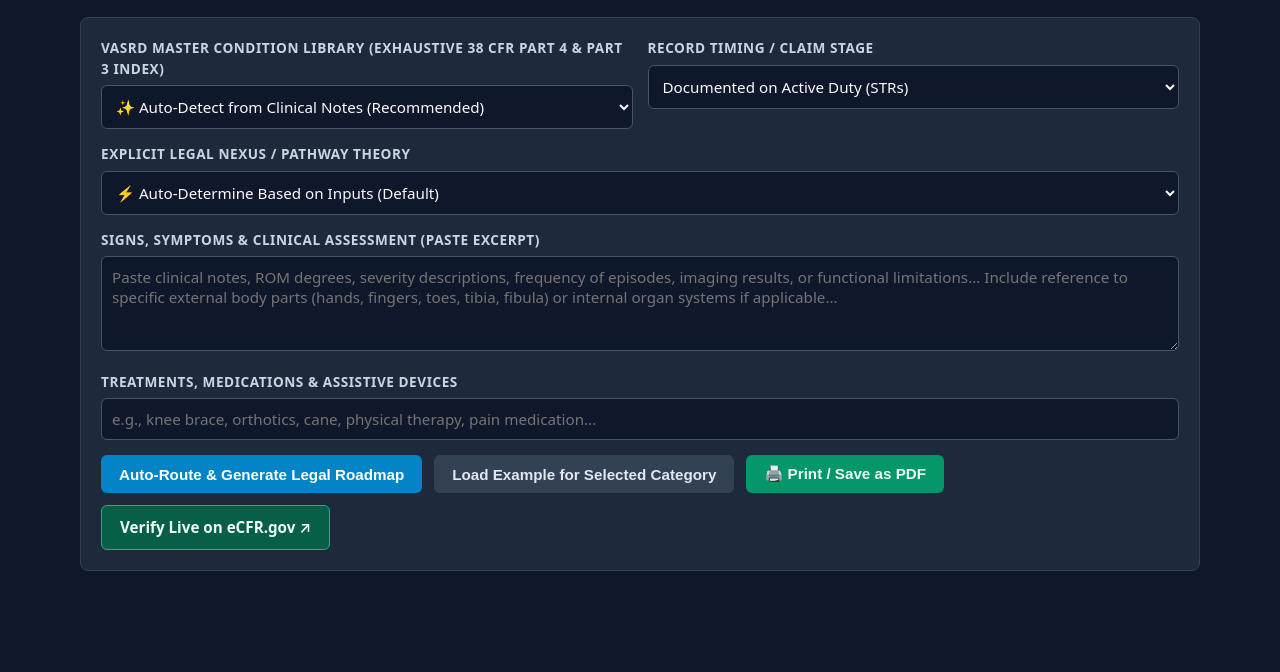
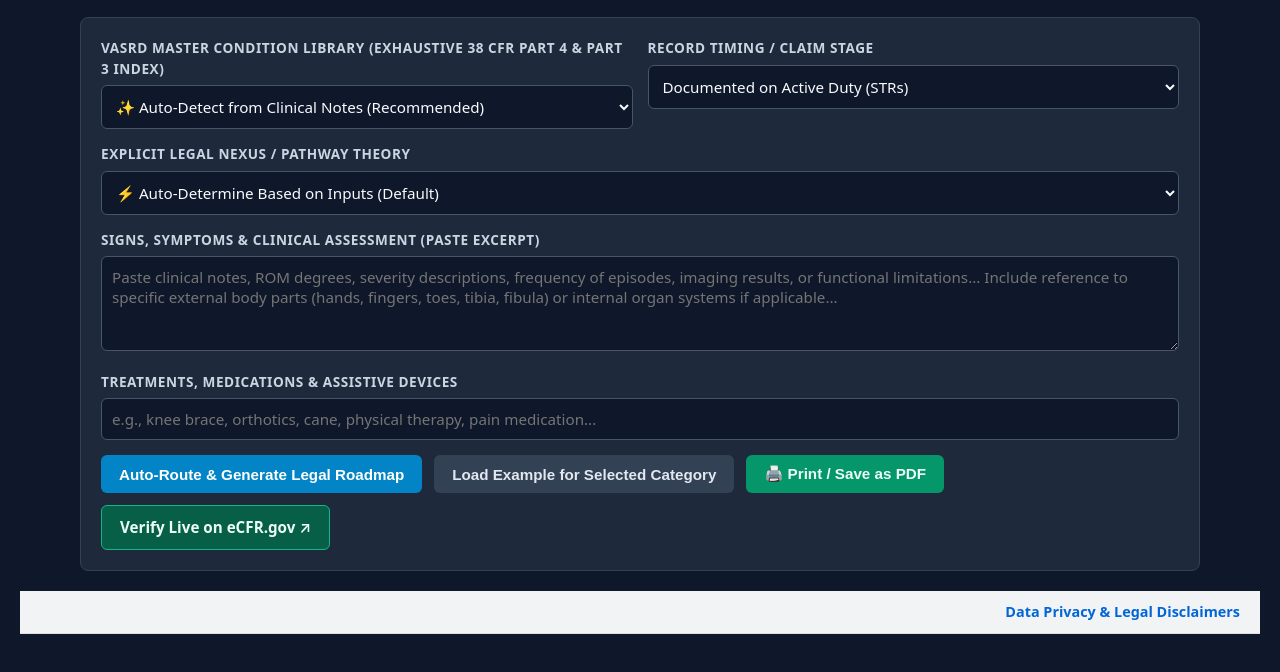
Before and after one commit to IndexNode-Studio/VASRD_mapper, a plain HTML site: page index.html in a window 1280 px wide. Shown: the part 106-778 px from the top of the page. Drawn offline with Linux system fonts and the light colour scheme.

Commit message:
Update index.html

```diff
--- a/index.html
+++ b/index.html
@@ -2483,5 +2483,8 @@ function analyzeInput() {
   document.getElementById("results").style.display = "block";
 }
 </script>
+  <div style="background: #f1f3f5; padding: 10px 20px; text-align: right; border-bottom: 1px solid #ddd; font-size: 0.9rem;">
+  <a href="disclaimer.html" style="color: #0366d6; text-decoration: none; font-weight: 600;">Data Privacy & Legal Disclaimers</a>
+</div>
 </body>
 </html>
```
